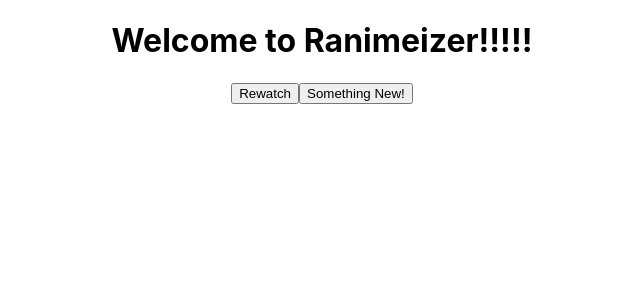
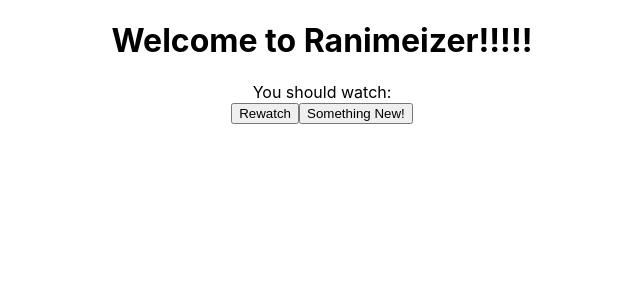
Before and after one commit to Enired/ranimeizer, a React (Create React App) app in the folder client/: page / in a window 1280 px wide. Shown: the top 300 px of the page, without its empty margins (318-958 px from the left). Built offline with nearby package versions, Linux system fonts and the light colour scheme.

Commit message:
Initial setup of page with logic

```diff
--- a/client/src/App.js
+++ b/client/src/App.js
@@ -1,10 +1,22 @@
 import logo from './logo.svg';
 import './App.css';
+import { useState, useEffect } from 'react';
+
 
 function App() {
+  const [anime, setAnime] = useState('')
+
+  useEffect(()=>{
+  },[anime])
+
+
+
+
   return (
     <div className="App">
       <h1>Welcome to Ranimeizer!!!!!</h1>
+      <span>You should watch: {anime}</span>
+      <br/>
       <button>Rewatch</button>
       <button>Something New!</button>
     </div>
```
